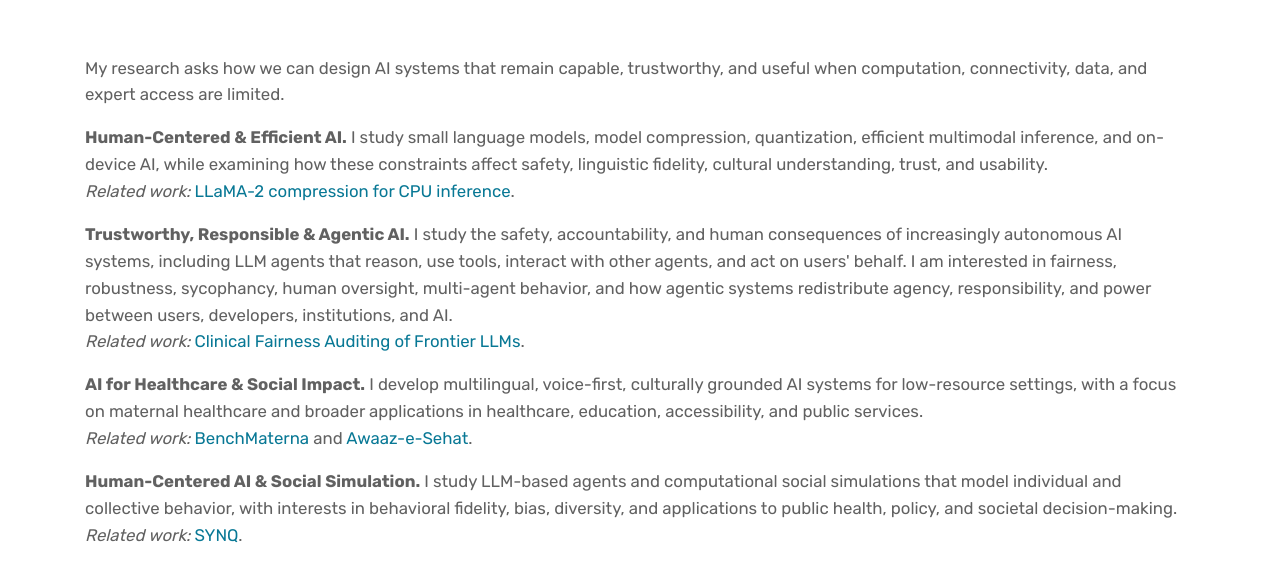
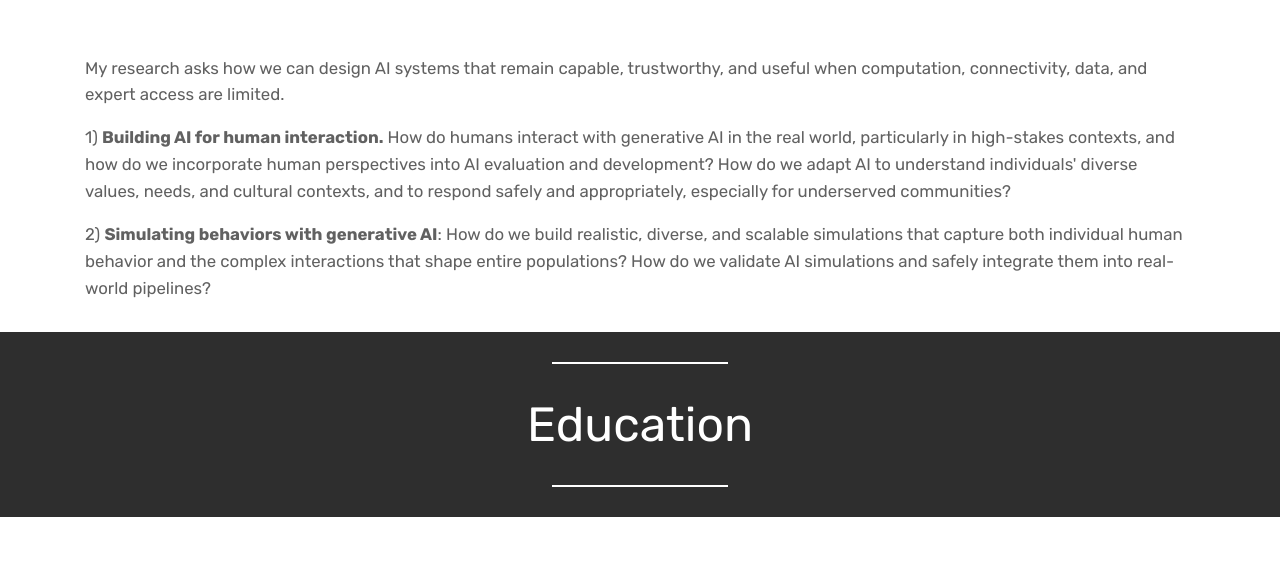
Before and after one commit to shawalkhan1/shawalkhan1.github.io, a plain HTML site: page index.html in a window 1280 px wide. Shown: the part 1310-1881 px from the top of the page. Drawn offline with Linux system fonts and the light colour scheme.

Commit message:
Update portfolio research directions

```diff
--- a/index.html
+++ b/index.html
@@ -92,14 +92,8 @@
     </div>
     <div class="container section-body">
       <p>My research asks how we can design AI systems that remain capable, trustworthy, and useful when computation, connectivity, data, and expert access are limited.</p>
-      <p><strong>Human-Centered &amp; Efficient AI.</strong> I study small language models, model compression, quantization, efficient multimodal inference, and on-device AI, while examining how these constraints affect safety, linguistic fidelity, cultural understanding, trust, and usability.<br>
-        <em>Related work:</em> <a href="#llm-compression">LLaMA-2 compression for CPU inference</a>.</p>
-      <p><strong>Trustworthy, Responsible &amp; Agentic AI.</strong> I study the safety, accountability, and human consequences of increasingly autonomous AI systems, including LLM agents that reason, use tools, interact with other agents, and act on users' behalf. I am interested in fairness, robustness, sycophancy, human oversight, multi-agent behavior, and how agentic systems redistribute agency, responsibility, and power between users, developers, institutions, and AI.<br>
-        <em>Related work:</em> <a href="#fairness-audit">Clinical Fairness Auditing of Frontier LLMs</a>.</p>
-      <p><strong>AI for Healthcare &amp; Social Impact.</strong> I develop multilingual, voice-first, culturally grounded AI systems for low-resource settings, with a focus on maternal healthcare and broader applications in healthcare, education, accessibility, and public services.<br>
-        <em>Related work:</em> <a href="#benchmaterna">BenchMaterna</a> and <a href="#awaaz-paper">Awaaz-e-Sehat</a>.</p>
-      <p><strong>Human-Centered AI &amp; Social Simulation.</strong> I study LLM-based agents and computational social simulations that model individual and collective behavior, with interests in behavioral fidelity, bias, diversity, and applications to public health, policy, and societal decision-making.<br>
-        <em>Related work:</em> <a href="#synq">SYNQ</a>.</p>
+      <p>1) <strong>Building AI for human interaction.</strong> How do humans interact with generative AI in the real world, particularly in high-stakes contexts, and how do we incorporate human perspectives into AI evaluation and development? How do we adapt AI to understand individuals' diverse values, needs, and cultural contexts, and to respond safely and appropriately, especially for underserved communities?</p>
+      <p>2) <strong>Simulating behaviors with generative AI</strong>: How do we build realistic, diverse, and scalable simulations that capture both individual human behavior and the complex interactions that shape entire populations? How do we validate AI simulations and safely integrate them into real-world pipelines?</p>
     </div>
   </section>
 
@@ -1964,7 +1958,7 @@
 
   /* ---------- Ask Me Anything: in-browser RAG ---------- */
   var CORPUS = [
-    {id:"interests", tags:"research interests human interaction efficient edge compression quantization multimodal on-device trustworthy responsible agentic oversight agency power healthcare social impact simulation", text:"My research lies at the intersection of Human-AI Interaction, Efficient & Edge AI, Responsible AI, and AI for Social Impact. I study human-centered and efficient AI; trustworthy, responsible and agentic AI; AI for healthcare and social impact; and human-centered AI and social simulation. My central question is how AI can remain capable, trustworthy, and useful when computation, connectivity, data, and expert access are limited."},
+    {id:"interests", tags:"research interests generative AI human interaction high-stakes evaluation values needs cultural contexts safety underserved communities behavior simulation individual population validation", text:"I study how people use generative AI in high-stakes settings and how human perspectives can guide AI evaluation and development. I want AI to understand diverse values, needs, and cultural contexts and respond safely, especially for underserved communities. I also study how to build realistic, diverse, and scalable simulations of individual behavior and population interactions, validate them, and integrate them safely into real-world pipelines."},
     {id:"deploy",  tags:"deploy production sagemaker fastapi endpoint serve serving ship cloud aws docker", text:"I deploy fine-tuned models as real-time AWS SageMaker endpoints behind a FastAPI microservice, containerized with Docker, with a LangGraph agentic-RAG pipeline serving requests."},
     {id:"serving", tags:"inference optimization latency throughput vllm tgi tensorrt quantization gptq awq gguf speculative flash attention kv cache batching speed fast", text:"For inference I use quantization (GPTQ, AWQ, GGUF), speculative decoding, Flash Attention, KV-cache optimization, and continuous batching, and I benchmark vLLM, TGI, and TensorRT-LLM to choose the fastest serving stack."},
     {id:"finetune",tags:"fine-tuning finetune training qlora lora dpo rlhf alignment llama trl unsloth dataset instruction tune", text:"I fine-tune models like Llama 3.1 8B with QLoRA/LoRA using PyTorch, Hugging Face Transformers, TRL, and Unsloth on custom instruction datasets, then align them with Direct Preference Optimization (DPO/RLHF)."},
```
